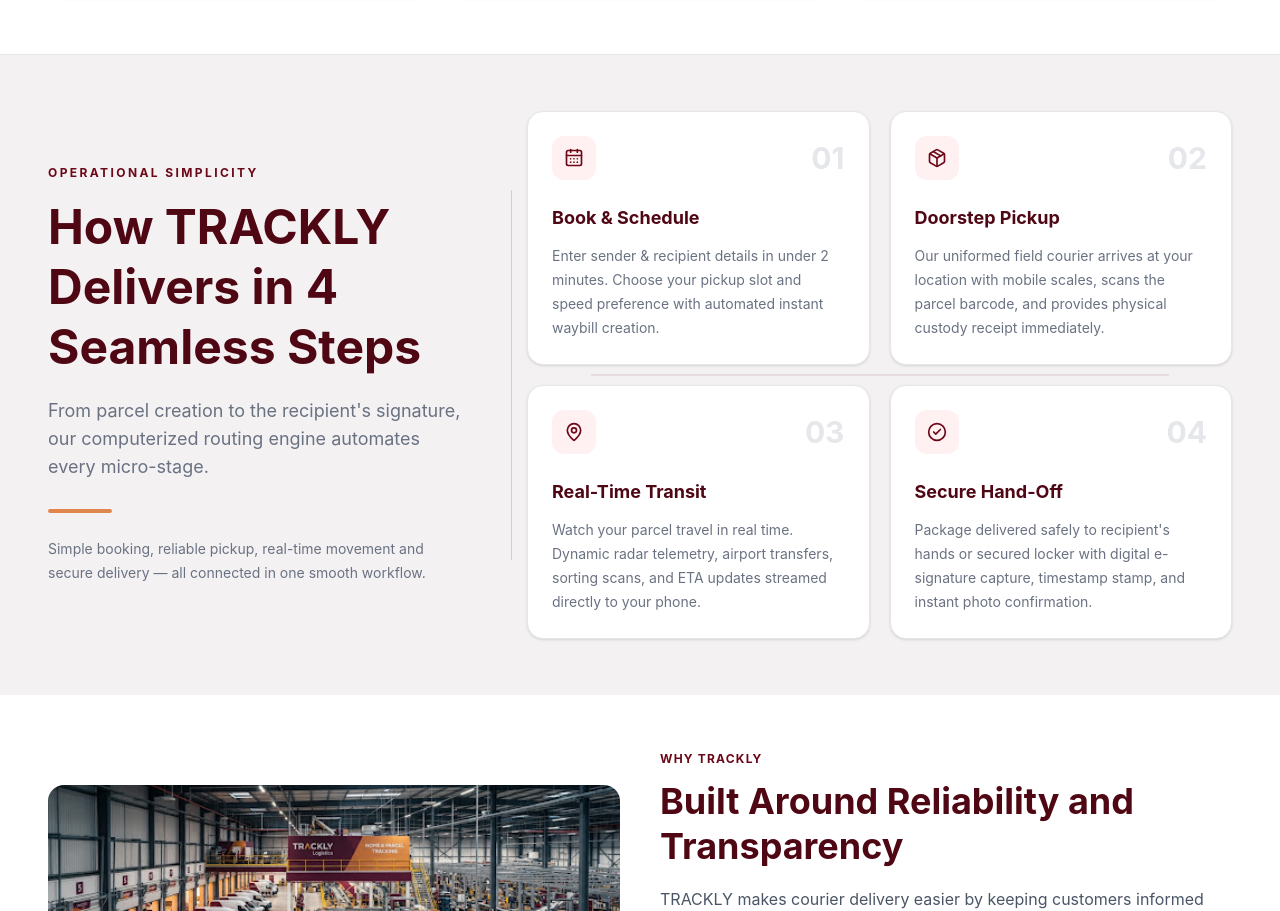
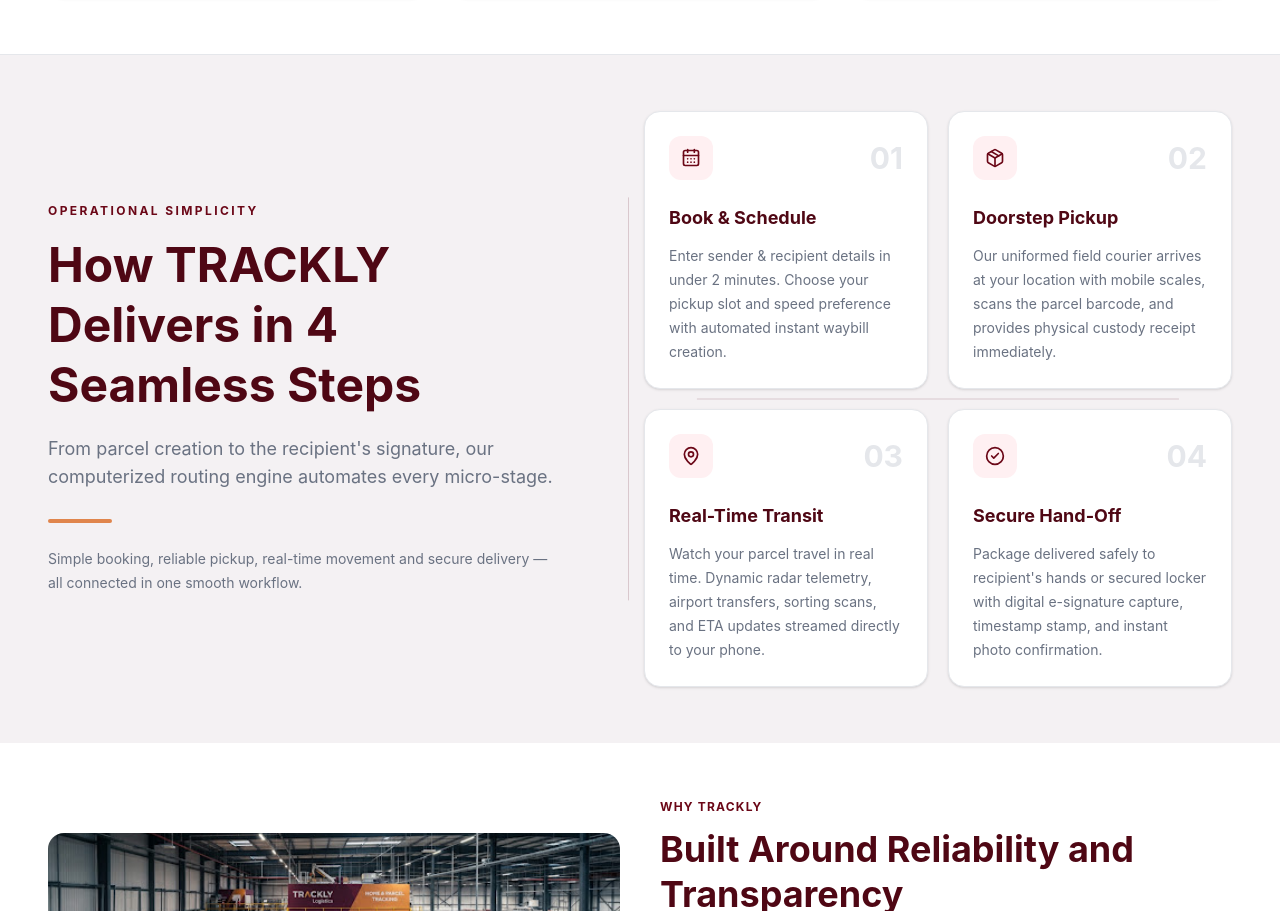
Before and after one commit to KhushbooVerma5022/courier-tracking-system, a React (Vite) app in the folder client/: page / in a window 1280 px wide. Shown: the part 1573-2484 px from the top of the page. Built offline with nearby package versions, Linux system fonts and the light colour scheme.

Commit message:
Updated the UI

```diff
--- a/client/src/pages/Home.jsx
+++ b/client/src/pages/Home.jsx
@@ -175,9 +175,9 @@ const Home = () => {
         <section className="bg-[#f4f1f3] px-5 py-14 sm:px-8 lg:px-12">
           <div className="mx-auto max-w-7xl">
 
-            <div className="grid items-center gap-10 lg:grid-cols-[0.75fr_1.25fr] lg:gap-14">
+            <div className="grid items-center gap-10 lg:grid-cols-2 lg:gap-2">
 
-              <div className="lg:max-w-md">
+              <div className="lg:max-w-lg">
 
                 <p className="text-xs font-bold uppercase tracking-[0.2em] text-[#6b0717]">
                   Operational Simplicity
```
